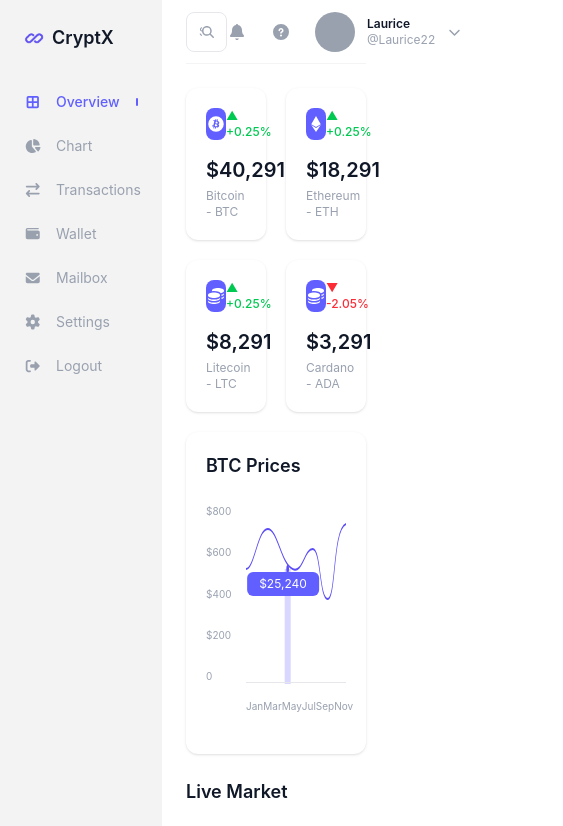
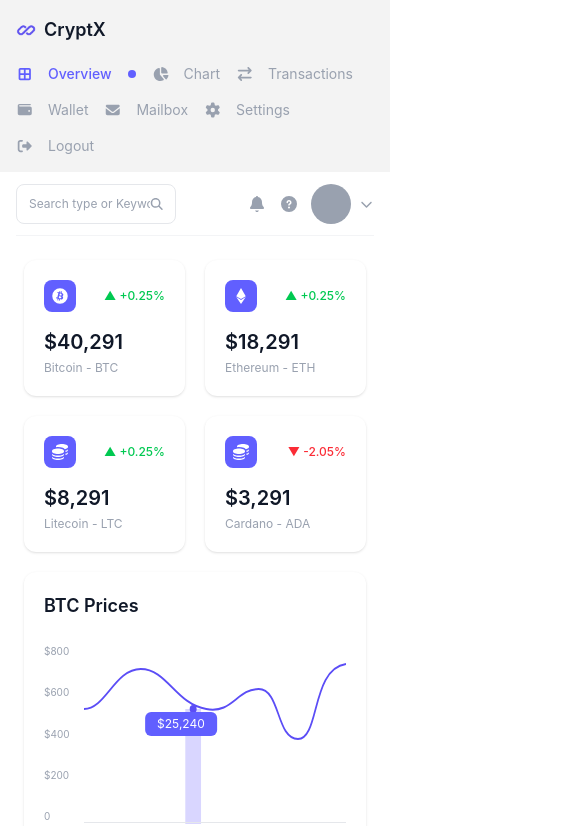
Before and after one commit to Durandt-Boshoff/CryptX-design, a React (Vite) app: page / in a window 390 px wide. Shown: the top 826 px of the page, 563 px wide, since content can reach past the window. Built offline with nearby package versions, Linux system fonts and the light colour scheme.

Commit message:
Refactor layout components for improved responsiveness and styling

```diff
--- a/src/App.jsx
+++ b/src/App.jsx
@@ -7,7 +7,7 @@ function App() {
     <div className="min-h-screen bg-white">
       <Sidebar />
 
-      <main className="ml-40.5">
+      <main className="ml-0 lg:ml-40.5">
         <Header />
         <MainContent />
       </main>
--- a/src/components/layout/header.jsx
+++ b/src/components/layout/header.jsx
@@ -8,9 +8,9 @@ import {
 
 function Header() {
     return (
-        <header className="relative flex h-16 items-center justify-between px-6 after:absolute after:bottom-0 after:left-6 after:right-6 after:border-b after:border-gray-100">
+        <header className="relative flex h-16 items-center justify-between px-4 sm:px-6 after:absolute after:bottom-0 after:left-4 after:right-4 after:border-b after:border-gray-100 sm:after:left-6 sm:after:right-6">
             {/* Search Bar */}
-            <div className="flex h-10 w-56 items-center rounded-lg border border-gray-200 px-3">
+            <div className="flex h-10 w-40 items-center rounded-lg border border-gray-200 px-3 sm:w-56">
                 <input
                     type="text"
                     placeholder="Search type or Keywords"
@@ -24,7 +24,7 @@ function Header() {
             </div>
 
             {/* Right Side */}
-            <div className="flex items-center gap-6">
+            <div className="flex items-center gap-3 sm:gap-6">
                 {/* Notification */}
                 <FontAwesomeIcon
                     icon={faBell}
@@ -38,10 +38,10 @@ function Header() {
                 />
 
                 {/* Profile */}
-                <div className="flex items-center gap-3">
+                <div className="flex items-center gap-2 sm:gap-3">
                     <div className="h-10 w-10 rounded-full bg-gray-400"></div>
 
-                    <div className="text-xs">
+                    <div className="hidden text-xs sm:block">
                         <p className="font-semibold text-gray-900">
                             Laurice
                         </p>
--- a/src/components/layout/sidebar.jsx
+++ b/src/components/layout/sidebar.jsx
@@ -22,8 +22,8 @@ const menuItems = [
 
 function Sidebar() {
     return (
-        <aside className="fixed left-0 top-0 h-screen w-40.5 bg-[var(--sidebar)] px-6 py-6">
-            <div className="mb-10 flex items-center gap-2">
+        <aside className="relative left-0 top-0 z-20 h-auto w-full bg-[var(--sidebar)] px-4 py-4 lg:fixed lg:h-screen lg:w-40.5 lg:border-b-0 lg:px-6 lg:py-6 lg:bg-[var(--sidebar)]">
+            <div className="mb-5 flex items-center gap-2 lg:mb-10">
                 <img
                     src={logo}
                     alt="CryptX Logo"
@@ -35,7 +35,7 @@ function Sidebar() {
                 </h1>
             </div>
 
-            <nav className="flex flex-col gap-6">
+            <nav className="flex flex-row flex-wrap gap-4 lg:flex-col lg:gap-6">
                 {menuItems.map((item, index) => {
                     const isActive = index === 0;
 
```
